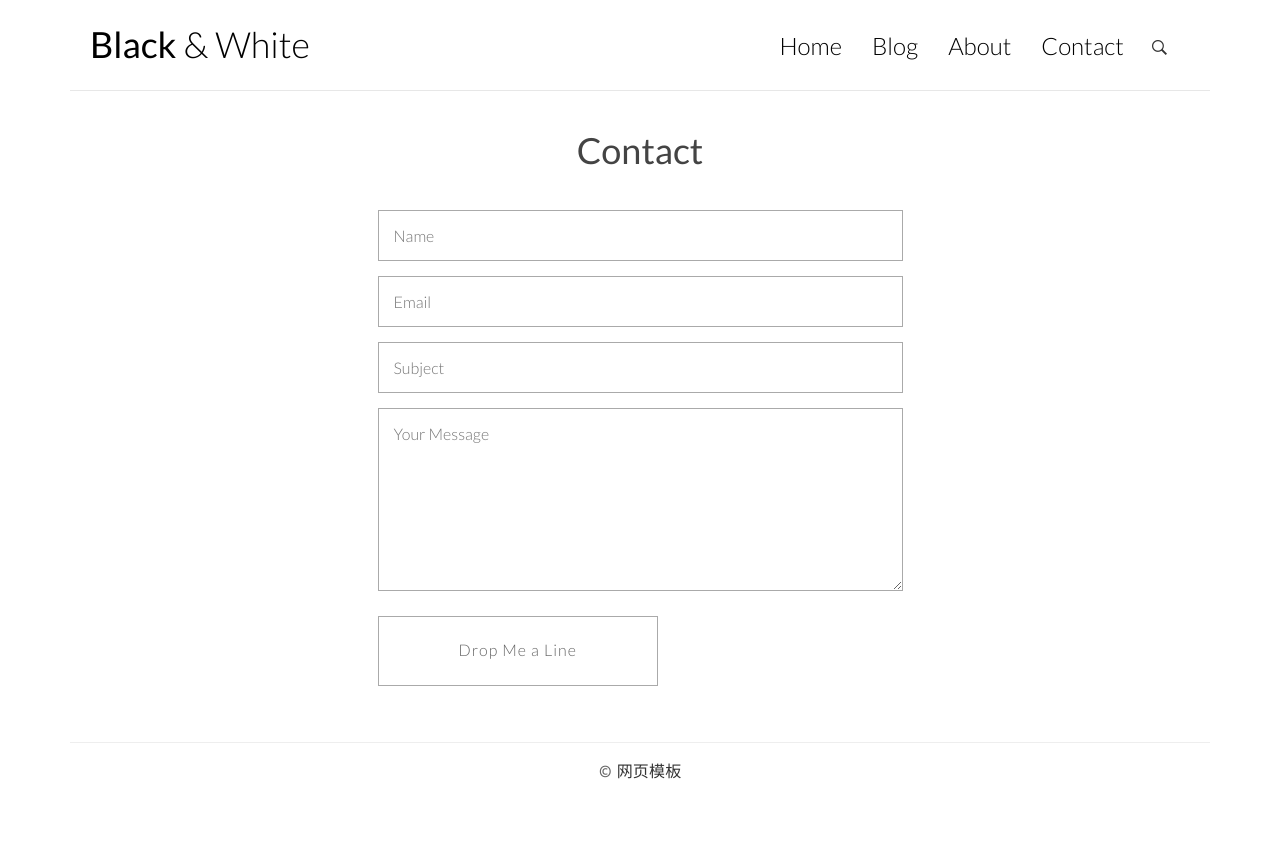
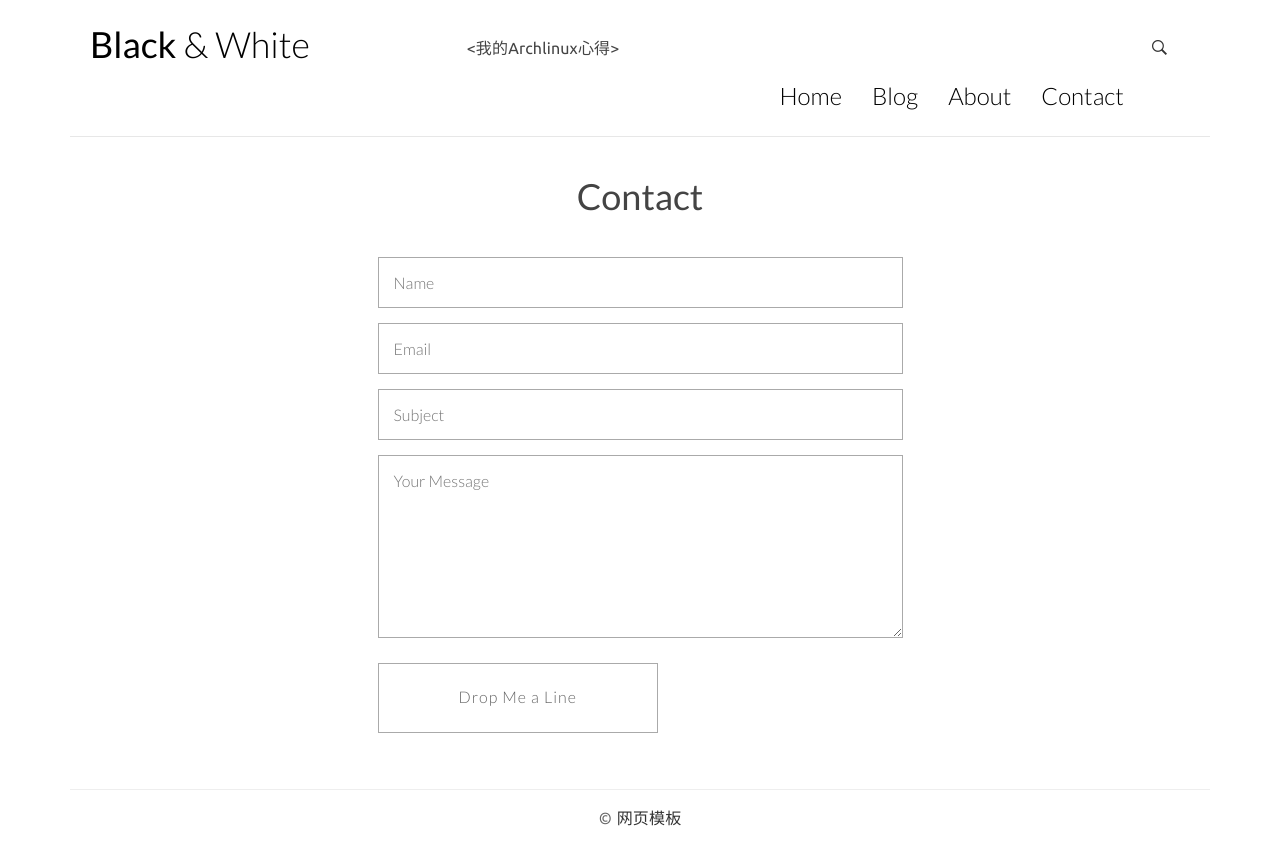
Before and after one commit to Poss-Studio/about, a plain HTML site: page contact.html in a window 1280 px wide. Before the commit the page ends 830 px from the top, so only its background shows below. Drawn offline with Linux system fonts and the light colour scheme; files whose address does not match are found by name.

Commit message:
Update contact.html

```diff
--- a/contact.html
+++ b/contact.html
@@ -36,6 +36,7 @@
     								<span class="ion-navicon"></span>
   								</button>
 							</div>
+							<p> <我的Archlinux心得></我的Archlinux心得>
 
 							<div class="collapse navbar-collapse" id="bs-example-navbar-collapse-1">
   								<ul class="nav navbar-nav navbar-right">
```
